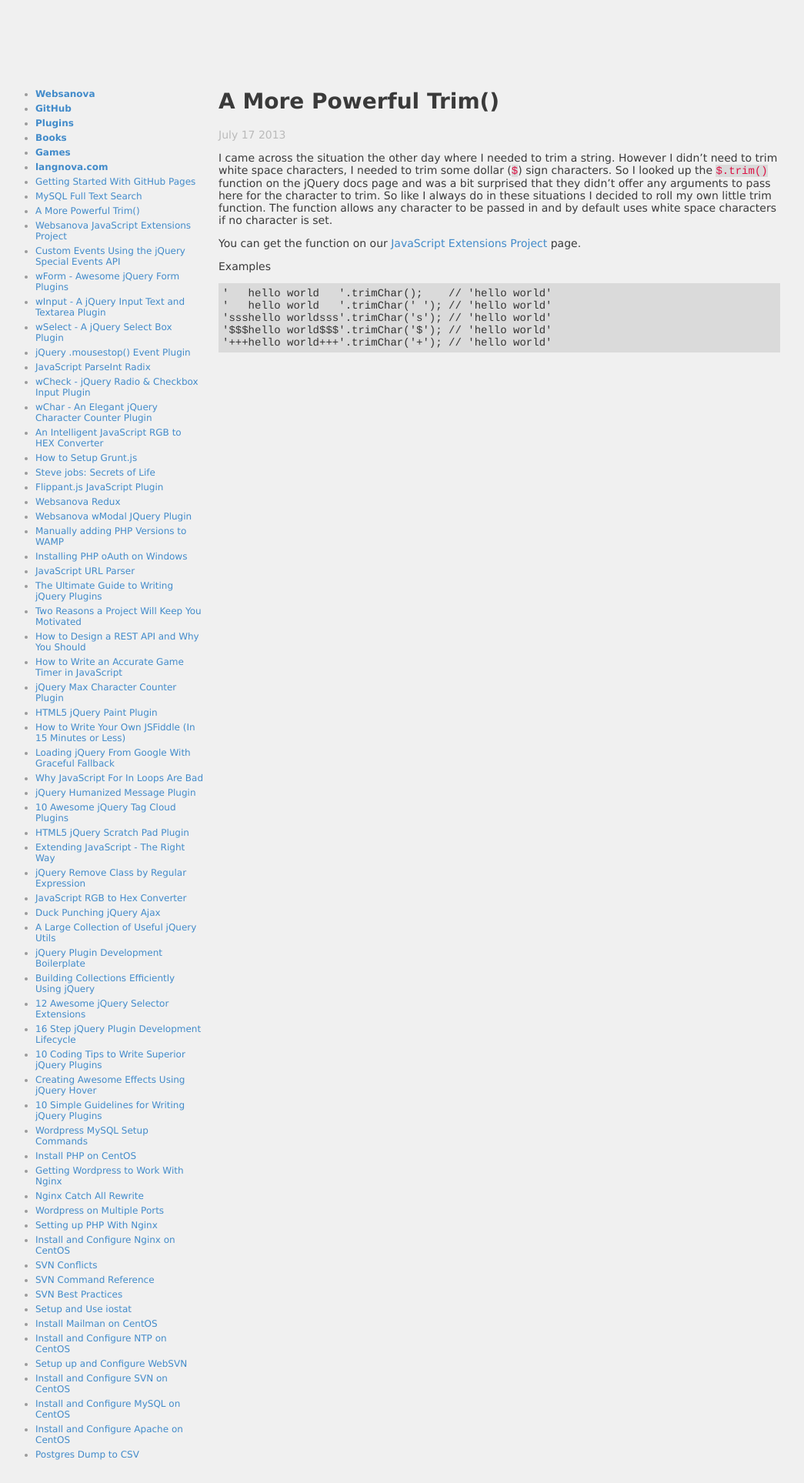
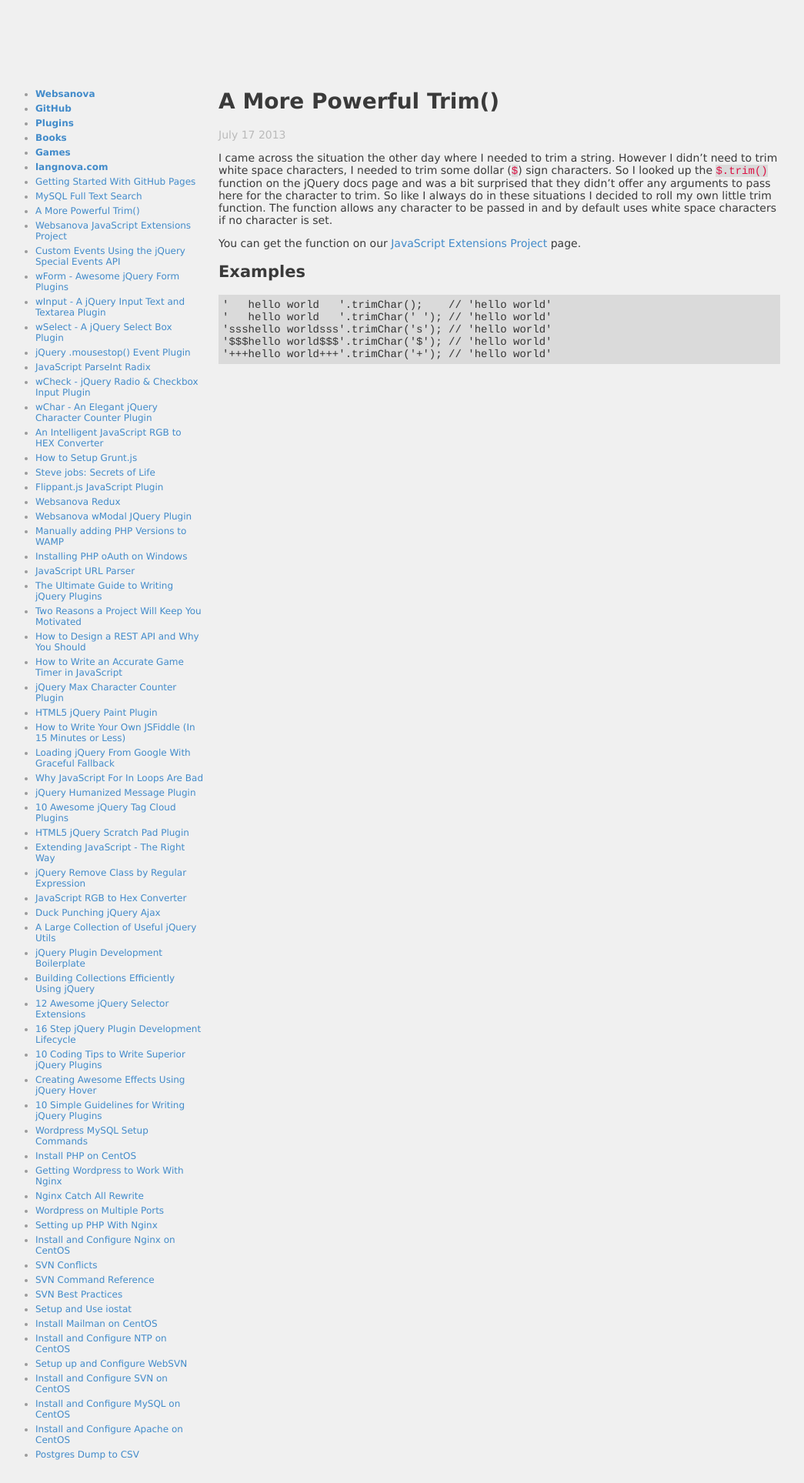
Before and after one commit to websanova/websanova.github.io, a Jekyll site: the page built from a-more-powerful-trim.md, in a window 1280 px wide. Shown: the whole page at 77% size, without its empty margins (116-1161 px from the left). Built offline with Jekyll 4.4.1, drawn with Linux system fonts in a browser that asks for light colours; comment, search, counter and statistics services are not loaded.

Commit message:
Fix titles.

```diff
--- a/a-more-powerful-trim.md
+++ b/a-more-powerful-trim.md
@@ -10,7 +10,7 @@ I came across the situation the other day where I needed to trim a string. Howev
 
 You can get the function on our [JavaScript Extensions Project](https://github.com/websanova/wExtensions) page.
 
-Examples
+## Examples
 
 ~~~
 '   hello world   '.trimChar();    // 'hello world'
```
Also changed, not shown: mysql-full-text-search.md (+1 -1 lines).
